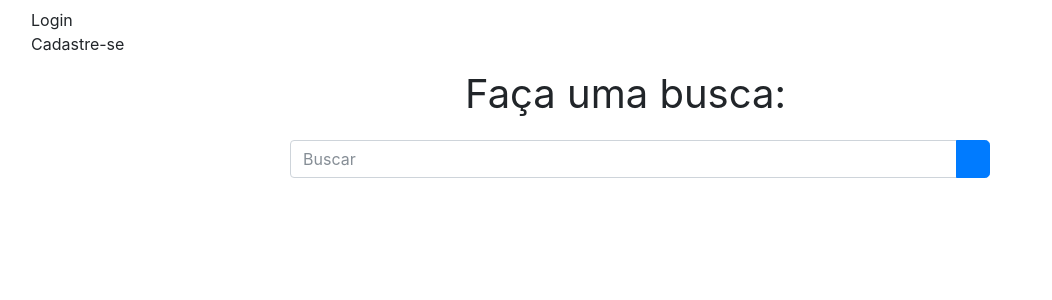
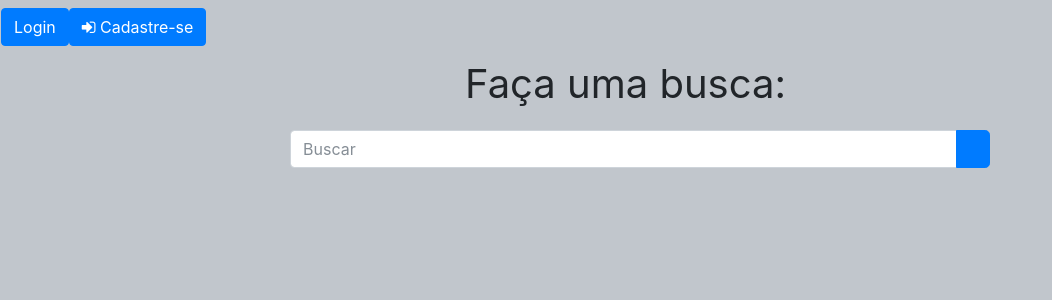
Before and after one commit to maxUmberto/IHC, a PHP site: page / in a window 1280 px wide. Shown: the top 300 px of the page, without its empty margins (0-1052 px from the left). Run offline with PHP 8.4, Linux system fonts and the light colour scheme.

Commit message:
alteração da index

```diff
--- a/index.php
+++ b/index.php
@@ -4,17 +4,17 @@
   <meta charset="utf-8">
     <title>LibrasTec</title>
 
+    <link href="css/bootstrap.min.css" rel="stylesheet">
+    <link href="css/font-awesome.min.css" rel="stylesheet">
+    <link href="css/font-awesome.css" rel="stylesheet">
     <link href="css/estilo.css" rel="stylesheet">
-    <link href="css/bootstrap.min.css" rel="stylesheet">
 
   </head>
   <body>
     <nav class="navbar" id="home">
-      <div class="container-fluid">
-         <ul class="nav navbar-nav navbar-right">
-         <a data-toggle="modal" data-target="#login"><span class="glyphicon glyphicon-user"></span> Login</a>
-         <a data-toggle="modal" data-target="#login"><span class="fa fa-sign-in"></span> Cadastre-se</a>
-       </ul>
+      <div class="row">
+         <a href=""><imput type="submit" class="btn btn-primary"><span class="glyphicon glyphicon-user"></span> Login</a>
+         <a href="cadastro.php"><imput type="submit" class="btn btn-primary"><span class="fa fa-sign-in"></span> Cadastre-se</a>
       </div>
     </nav>
     <!-- Modal -->
```
